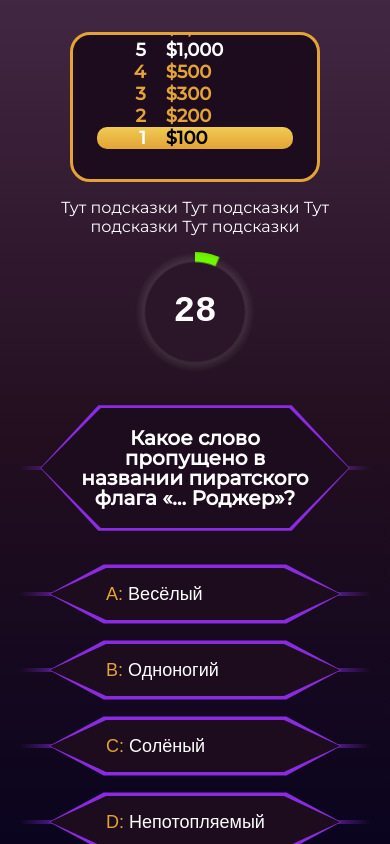
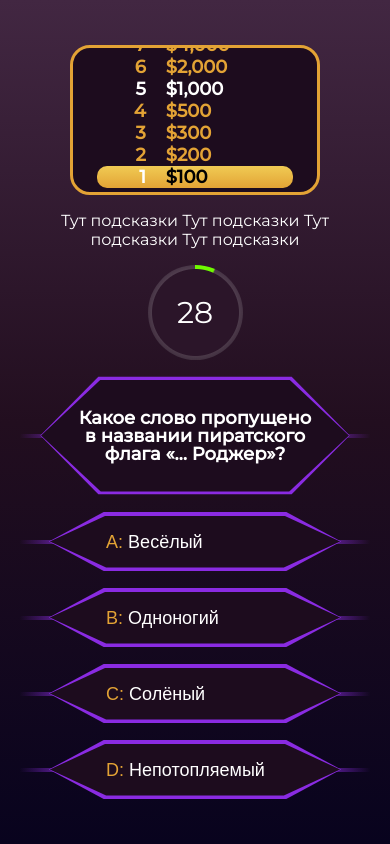
Before and after one commit to Slonenka111/-, a React (Create React App) app: page / in a window 390 px wide. Both pictures are taken after a click on the button "НАЧАТЬ ИГРУ". Built offline with nearby package versions, Linux system fonts and the light colour scheme.

Commit message:
feat(global): code revue

```diff
--- a/src/App.scss
+++ b/src/App.scss
@@ -23,6 +23,10 @@ html,
 	gap: 32px;
 	margin: 0 auto;
 	padding: 32px 16px;
+
+	@media (max-width: 768px) {
+		gap: 16px;
+	}
 }
 .text {
 	&--score {
--- a/src/components/LevelRoadmap/LevelRoadmap.scss
+++ b/src/components/LevelRoadmap/LevelRoadmap.scss
@@ -1,3 +1,21 @@
+$levelsTransition: (
+	'0': '-214',
+	'1': '-214',
+	'2': '-190',
+	'3': '-166',
+	'4': '-144',
+	'5': '-124',
+	'6': '-102',
+	'7': '-80',
+	'8': '-58',
+	'9': '-36',
+	'10': '-14',
+	'11': '-14',
+	'12': '-14',
+	'13': '-14',
+	'14': '-14',
+);
+
 .level-list {
 	width: 100%;
 	height: 150px;
@@ -13,60 +31,10 @@
 	border-radius: 20px;
 	transition: 0.3s;
 
-	&[data-state='0'] .level-item,
-	&[data-state='1'] .level-item {
-		transform: translateY(-240px);
-	}
-
-	&[data-state='2'] .level-item {
-		transform: translateY(-216px);
-	}
-
-	&[data-state='3'] .level-item {
-		transform: translateY(-192px);
-	}
-
-	&[data-state='4'] .level-item {
-		transform: translateY(-180px);
-	}
-
-	&[data-state='5'] .level-item {
-		transform: translateY(-168px);
-	}
-
-	//&[data-state='6'] .level-item,
-	//&[data-state='7'] .level-item,
-	//&[data-state='8'] .level-item
-	//{
-	//	transform: translateY(-144px);
-	//}
-
-	&[data-state='6'] .level-item {
-		transform: translateY(-144px);
-	}
-
-	&[data-state='7'] .level-item {
-		transform: translateY(-120px);
-	}
-
-	&[data-state='8'] .level-item {
-		transform: translateY(-96px);
-	}
-
-	&[data-state='9'] .level-item {
-		transform: translateY(-72px);
-	}
-
-	&[data-state='10'] .level-item {
-		transform: translateY(-48px);
-	}
-
-	&[data-state='10'] .level-item {
-		transform: translateY(-24px);
-	}
-
-	&[data-state='11'] .level-item {
-		transform: translateY(0px);
+	@each $idx, $size in $levelsTransition {
+		&[data-state='#{$idx}'] .level-item {
+			transform: translateY(#{$size}px);
+		}
 	}
 }
 
--- a/src/components/Timer/Timer.scss
+++ b/src/components/Timer/Timer.scss
@@ -1,16 +1,27 @@
 .timer {
 	--deg: -1;
 	--col: hsla(0, 100%, 50%, 1);
-	width: 120px;
-	height: 120px;
+	width: 150px;
+	height: 150px;
 	border-radius: 50%;
 	text-align: center;
-	font: bold 36px/120px monospace;
-	background-image: radial-gradient(#2b1529 49px, #f000 51px),
+	font: 36px/150px 'Montserrat', sans-serif;
+	background-image: radial-gradient(#2b1529 70px, #f000 71px),
 		conic-gradient(
 			var(--col) calc(var(--deg) * 1deg - 1deg),
 			transparent calc(var(--deg) * 1deg + 1deg)
 		),
-		radial-gradient(#fff3 40px, #4441 60px);
-	box-shadow: inset 0 0 10px -5px #000a;
+		radial-gradient(#fff0 40px, #4441 60px);
+
+	@media (max-width: 768px) {
+		width: 95px;
+		height: 95px;
+		font: 30px/95px 'Montserrat', sans-serif;
+		background-image: radial-gradient(#2b1529 43px, #f000 44px),
+			conic-gradient(
+				var(--col) calc(var(--deg) * 1deg - 1deg),
+				transparent calc(var(--deg) * 1deg + 1deg)
+			),
+			radial-gradient(#fff3 40px, #4441 60px);
+	}
 }
--- a/src/components/questions/style.scss
+++ b/src/components/questions/style.scss
@@ -3,6 +3,10 @@
 	display: flex;
 	flex-wrap: wrap;
 	gap: 32px;
+
+	@media (max-width: 768px) {
+		gap: 16px;
+	}
 
 	&__container {
 		position: relative;
@@ -60,7 +64,7 @@
 		clip-path: polygon(20% 0%, 80% 0%, 99% 50%, 99% 50%, 80% 100%, 20% 100%, 1% 50%, 1% 50%);
 
 		@media (max-width: 768px) {
-			font-size: 20px;
+			font-size: 18px;
 			padding: 20px 35px;
 		}
 	}
```
